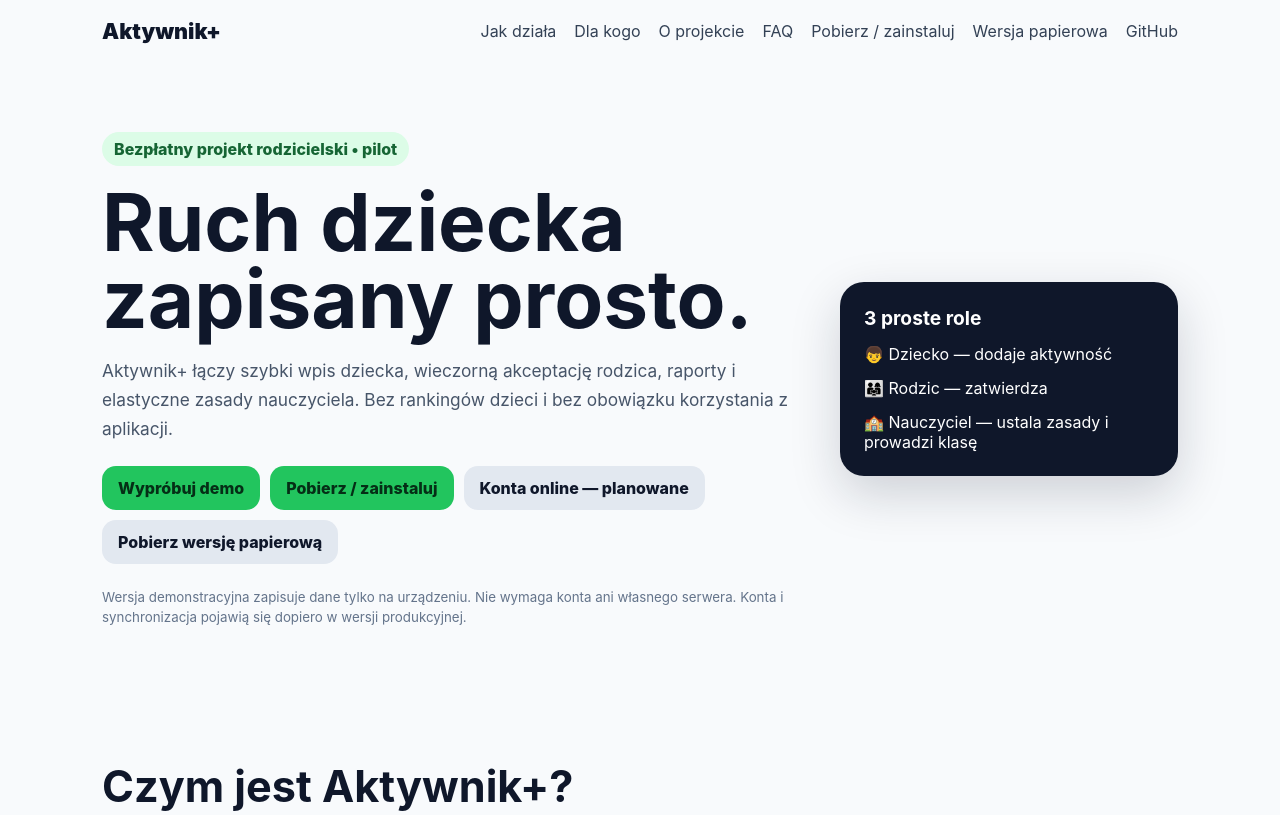
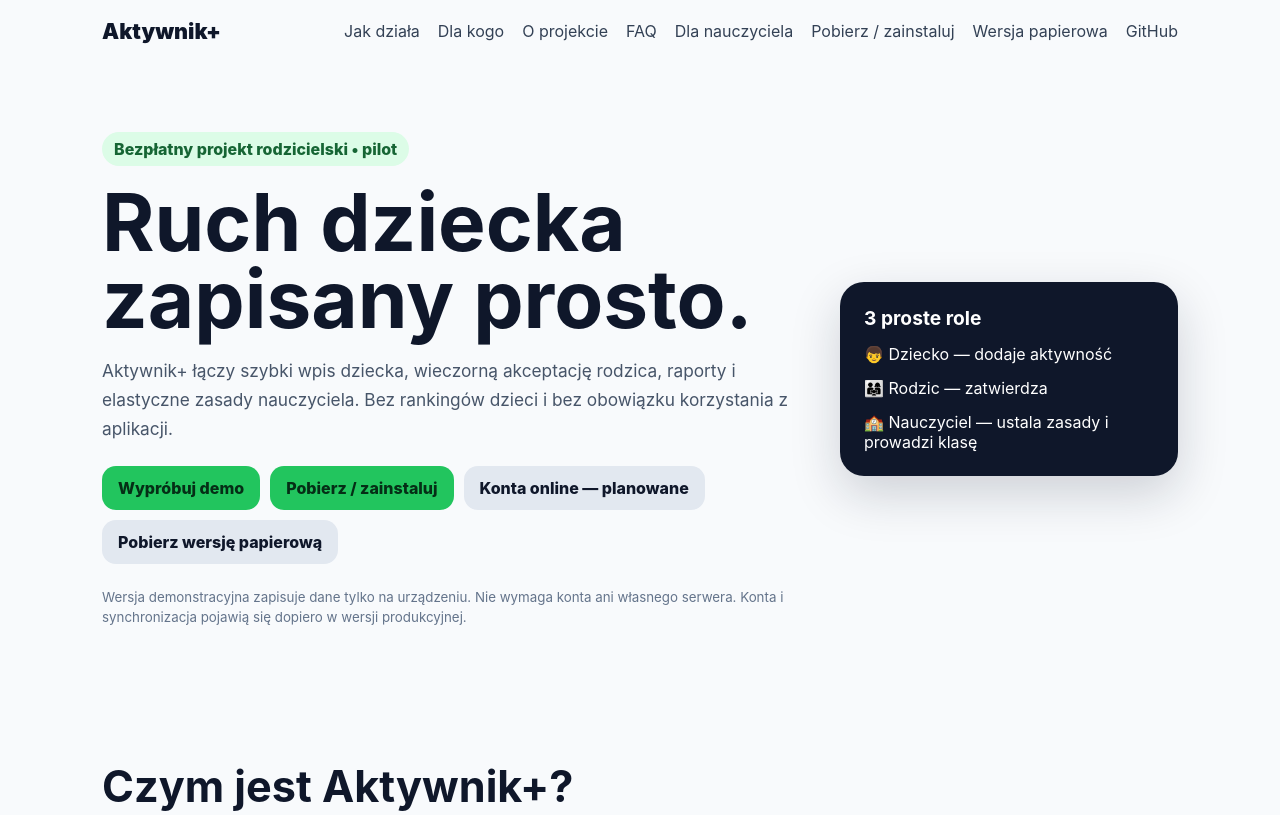
Before and after one commit to lukaszst-cz/aktywnik-plus, a plain HTML site: page index.html in a window 1280 px wide. Shown: the top 815 px of the page. Drawn offline with Linux system fonts and the light colour scheme.

Commit message:
Link teacher landing page

```diff
--- a/index.html
+++ b/index.html
@@ -25,6 +25,7 @@
       <a href="#dla-kogo">Dla kogo</a>
       <a href="o-projekcie.html">O projekcie</a>
       <a href="faq.html">FAQ</a>
+      <a href="dla-nauczyciela.html">Dla nauczyciela</a>
       <a href="pobierz.html">Pobierz / zainstaluj</a>
       <a href="paper.html">Wersja papierowa</a>
       <a href="https://github.com/lukaszst-cz/aktywnik-plus">GitHub</a>
```
